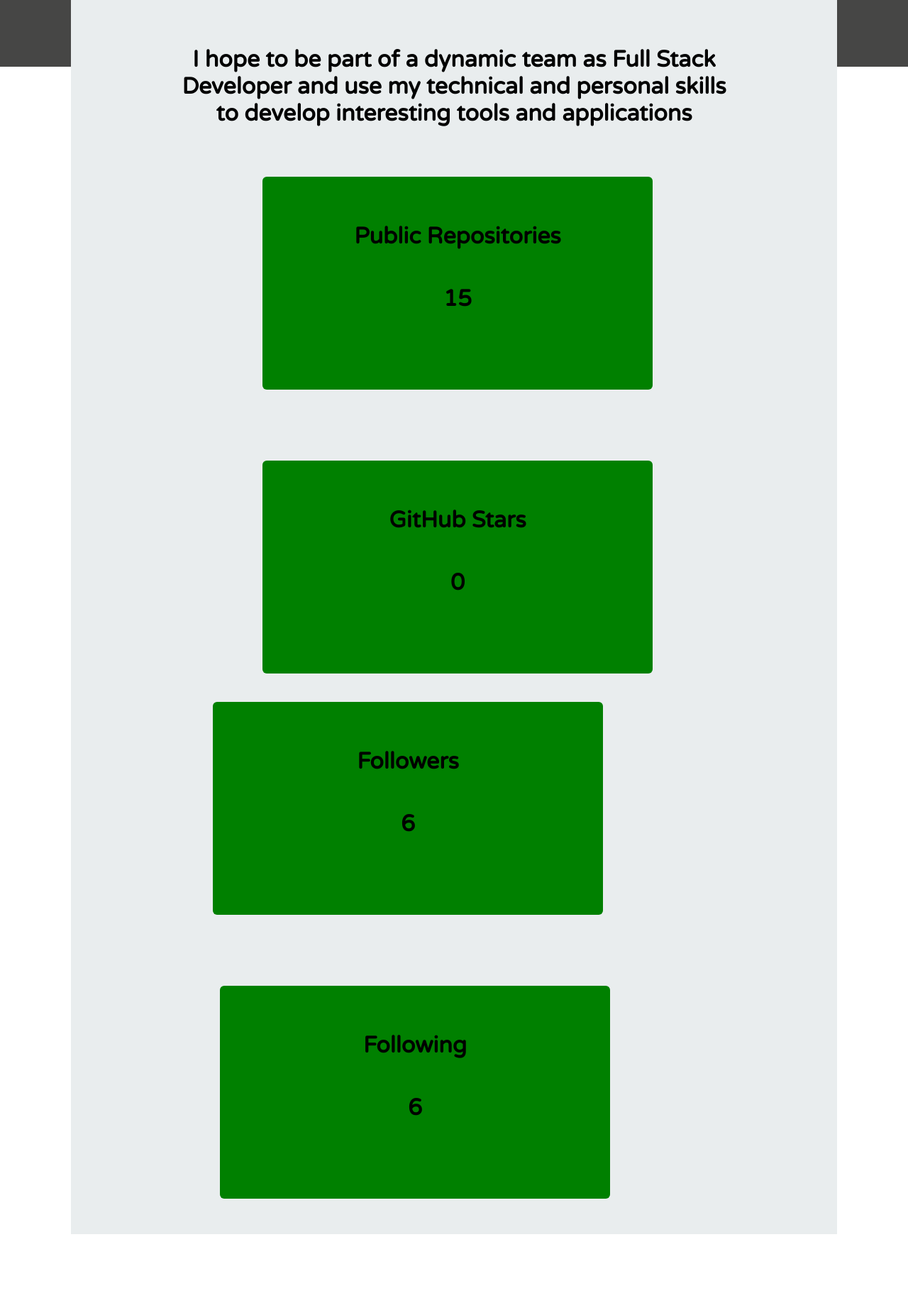
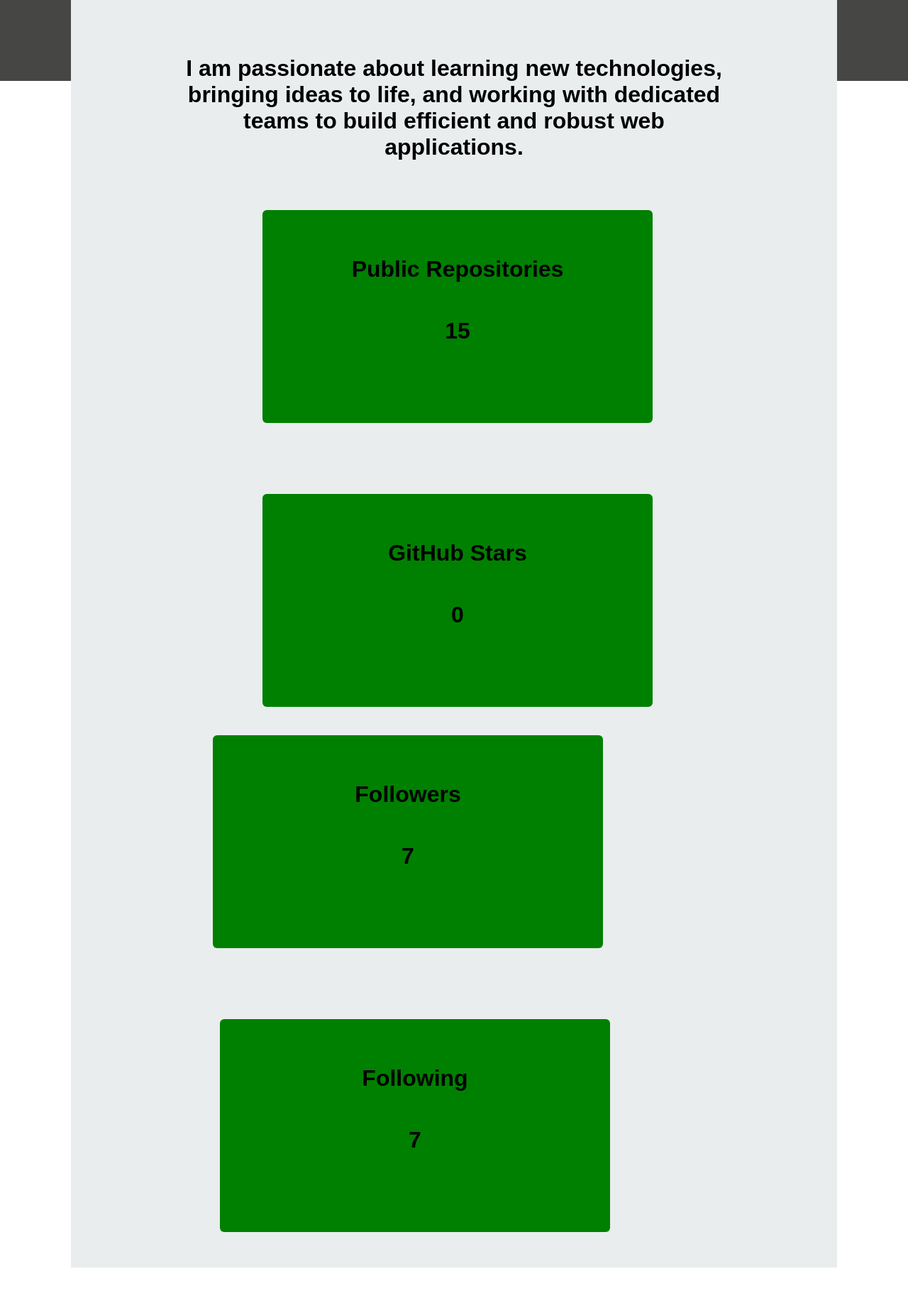
Before and after one commit to SimonaDulgheru/Pdf-Node-Portfolio, a website: page index.html in a window 1280 px wide. Shown: the part 706-2542 px from the top of the page at 71% size. Before the commit the page ends 2495 px from the top, so only its background shows below. Drawn offline with Linux system fonts and the light colour scheme.

Commit message:
Text font changed to Arial

```diff
--- a/generateHTML.js
+++ b/generateHTML.js
@@ -41,7 +41,7 @@
   <meta name="viewport" content="width=device-width, initial-scale=1.0" />
   <meta http-equiv="X-UA-Compatible" content="ie=edge" />
   <link rel="stylesheet" href="https://use.fontawesome.com/releases/v5.8.1/css/all.css"/>
-  <link href="https://fonts.googleapis.com/css?family=Varela+Round&display=swap" rel="stylesheet">
+  // <link href="https://fonts.googleapis.com/css?family=Varela+Round&display=swap" rel="stylesheet">
   <title>${data.response.data.name}</title>
       <style>
       @page {
@@ -74,29 +74,35 @@
      padding-top: 30px;
      }
      h1, h2, h3, h4, h5, h6 {
-    font-family: 'Varela Round', sans-serif;
+      font-family: Arial, Helvetica, sans-serif;
      margin: 0 auto;
      }
      h1 {
      font-size: 3em;
+
      }
      h2 {
      font-size: 2.5em;
+
      }
      h3 {
      font-size: 2em;
      padding: 30px;
      margin:20px;
+
      }
      h4 {
      font-size: 2em;
 
+
      }
      h5 {
      font-size: 1.3em;
+
      }
      h6 {
      font-size: 1.2em;
+
      }
      .photo-header {
      position: relative;
@@ -117,7 +123,7 @@
      border-radius: 50%;
      object-fit: cover;
      margin-top: -75px;
-     margin-left:40%;
+     margin-left:42%;
      margin-right:50%;
      border: 6px solid ${colors[data.color].photoBorderColor};
      box-shadow: rgba(0, 0, 0, 0.3) 4px 1px 20px 4px;
--- a/index.html
+++ b/index.html
@@ -6,7 +6,7 @@
   <meta name="viewport" content="width=device-width, initial-scale=1.0" />
   <meta http-equiv="X-UA-Compatible" content="ie=edge" />
   <link rel="stylesheet" href="https://use.fontawesome.com/releases/v5.8.1/css/all.css"/>
-  <link href="https://fonts.googleapis.com/css?family=Varela+Round&display=swap" rel="stylesheet">
+  // <link href="https://fonts.googleapis.com/css?family=Varela+Round&display=swap" rel="stylesheet">
   <title>Simona D</title>
       <style>
       @page {
@@ -39,29 +39,35 @@
      padding-top: 30px;
      }
      h1, h2, h3, h4, h5, h6 {
-    font-family: 'Varela Round', sans-serif;
+      font-family: Arial, Helvetica, sans-serif;
      margin: 0 auto;
      }
      h1 {
      font-size: 3em;
+
      }
      h2 {
      font-size: 2.5em;
+
      }
      h3 {
      font-size: 2em;
      padding: 30px;
      margin:20px;
+
      }
      h4 {
      font-size: 2em;
 
+
      }
      h5 {
      font-size: 1.3em;
+
      }
      h6 {
      font-size: 1.2em;
+
      }
      .photo-header {
      position: relative;
@@ -82,7 +88,7 @@
      border-radius: 50%;
      object-fit: cover;
      margin-top: -75px;
-     margin-left:40%;
+     margin-left:42%;
      margin-right:50%;
      border: 6px solid white;
      box-shadow: rgba(0, 0, 0, 0.3) 4px 1px 20px 4px;
@@ -190,14 +196,14 @@
                     <ul class="links-nav">
                         <li class="nav-link"><a href="http://google.com/maps/place/Coventry/"target="blank">Coventry</a></li>
                         <li class="nav-link"><a href="https://github.com/SimonaDulgheru">Github</a></li>
-                        <li class="nav-link"><a href="">Blog</a></li>
+                        <li class="nav-link"><a href="https://simonadulgheru.github.io/">Blog</a></li>
                     </ul>
             </header>
           <main>
               <div class="container">
                   <div class="row">
                       <div class="col">
-                          <h3> I hope to be part of a dynamic team as Full Stack Developer and use my technical and personal skills to develop interesting tools and applications</h3>
+                          <h3> I am passionate about learning new technologies, bringing ideas to life, and working with dedicated teams to build efficient and robust web applications.</h3>
                       </div>
                   </div>
                   <div class="row-1">
@@ -218,13 +224,13 @@
                     <div class="col">
                       <div class=" card card-followers">
                         <h3>Followers</h3>
-                        <h4>6</h4>
+                        <h4>7</h4>
                       </div>
                     </div>
                     <div class="col">
                       <div class=" card card-following">
                         <h3>Following</h3>
-                        <h4>6</h4>
+                        <h4>7</h4>
                       </div>
                     </div>
                   </div>
```
Also changed, not shown: README.md, 1 other file.
